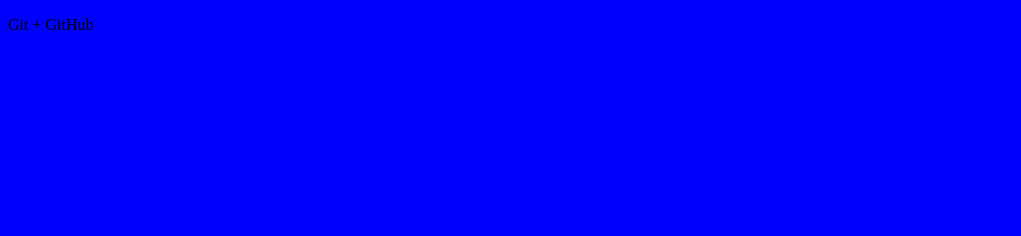
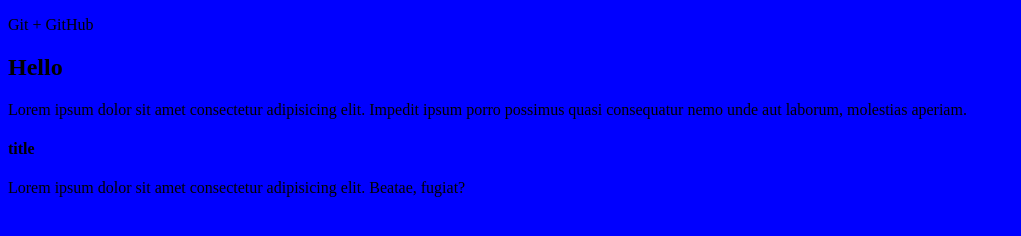
Before and after one commit to 1Rodya1/GitTest, a plain HTML site: page index.html in a window 1280 px wide. Shown: the whole page, without its empty margins (0-1021 px from the left). Drawn offline with Linux system fonts and the light colour scheme.

Commit message:
Новая ветка

```diff
--- a/index.html
+++ b/index.html
@@ -9,5 +9,9 @@
     </head>
     <body>
         <p>Git + GitHub</p>
+        <h2>Hello</h2>
+        <p>Lorem ipsum dolor sit amet consectetur adipisicing elit. Impedit ipsum porro possimus quasi consequatur nemo unde aut laborum, molestias aperiam.</p>
+        <h4>title</h4>
+        <p>Lorem ipsum dolor sit amet consectetur adipisicing elit. Beatae, fugiat?</p>
     </body>
 </html>
```
